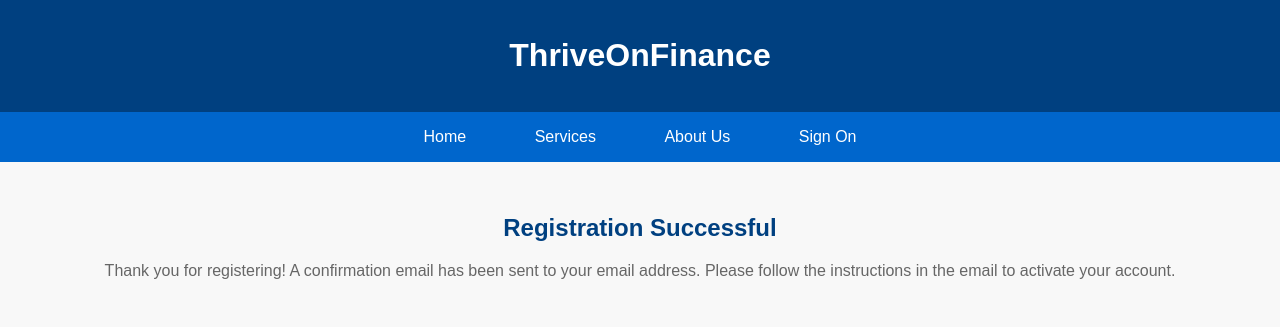
After one commit to JoshuaArgiropoulos/Stock-Price-Predictor, a Python web app: template templates/register_Success.html in a window 1280 px wide. The commit adds this page. Shown: the top 327 px of the page. Run offline with Jinja, Linux system fonts and the light colour scheme; the template is opened without the code that fills it, so the values that code supplies are empty.

Commit message:
Working on emails and account creation

```diff
--- /dev/null
+++ b/templates/register_Success.html
@@ -0,0 +1,36 @@
+<!DOCTYPE html>
+<html lang="en">
+<head>
+    <meta charset="UTF-8">
+    <meta name="viewport" content="width=device-width, initial-scale=1.0">
+    <title>Registration Successful - ThriveOnFinance</title>
+    <link rel="stylesheet" href="{{ url_for('static', filename='css/styles.css') }}">
+
+</head>
+<body>
+    <header>
+        <h1>ThriveOnFinance</h1>
+    </header>
+
+    <nav>
+        <a href="/">Home</a>
+        <div class="dropdown" onclick="toggleDropdown(this)">
+            <a href="#" class="dropdown-btn">Services</a>
+            <div class="dropdown-content">
+                <a href="/educational-content">Educational Content</a>
+                <a href="/interactive-tools">Interactive Tools</a>
+                <a href="/investment-education">Investment Education</a>
+                <a href="/investment-education">Stock Information</a>
+            </div>
+        </div>
+        <a href="/about">About Us</a>
+        <a href="/SignOn">Sign On</a>
+    </nav>
+
+    <section>
+        <h2>Registration Successful</h2>
+        <p>Thank you for registering! A confirmation email has been sent to your email address. Please follow the instructions in the email to activate your account.</p>
+    </section>
+    <script src="{{ url_for('static', filename='js/script.js') }}"></script>
+</body>
+</html>
```
Also changed, not shown: templates/SignUp.html (+7 -2 lines), webApp.py (+44 -43 lines), 1 other file.
